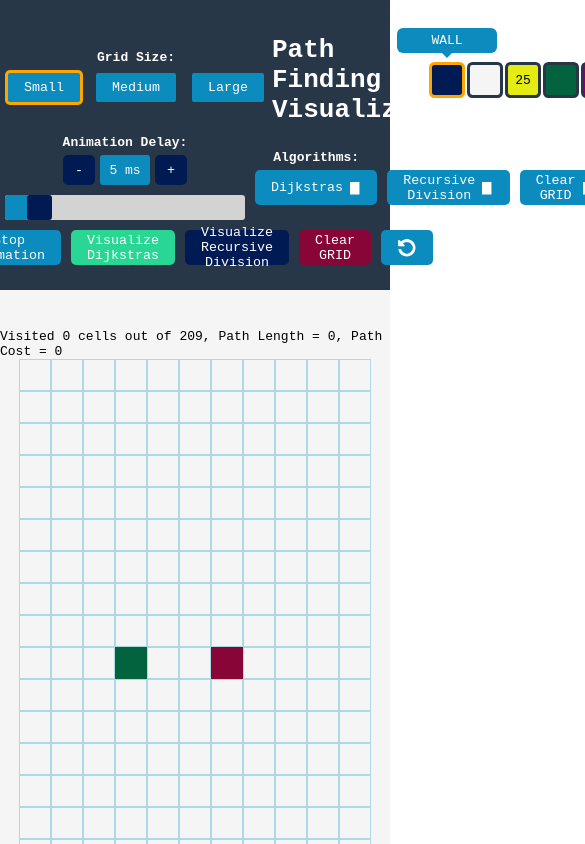
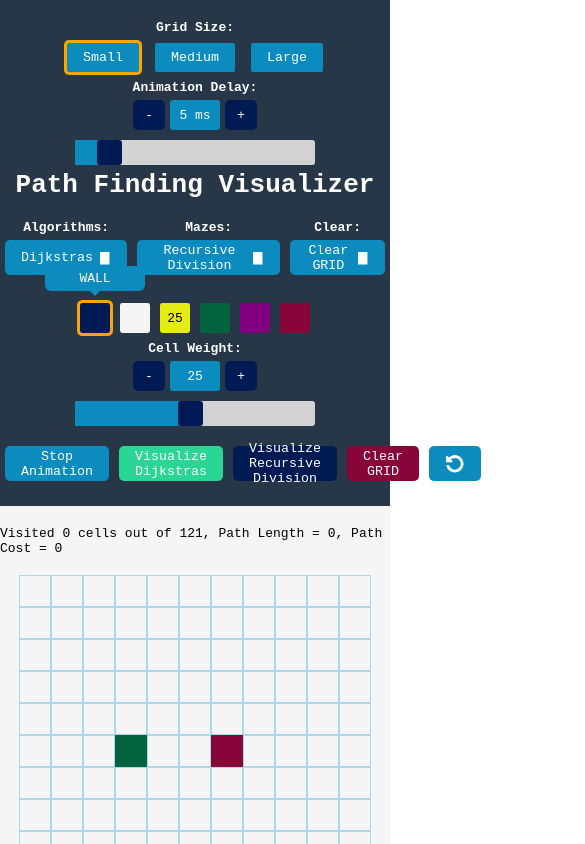
Before and after one commit to athulgeorge37/Path_Finding_Visualizer, a React (Create React App) app: page / in a window 390 px wide. Shown: the top 844 px of the page, 585 px wide, since content can reach past the window. Built offline with nearby package versions, Linux system fonts and the light colour scheme; grey boxes are pictures that could not be loaded.

Commit message:
prevents drawing after leaving grid, fixes css on larger screens, fixes dropdowns on firefox

```diff
--- a/src/App.css
+++ b/src/App.css
@@ -1,24 +1,50 @@
 /* nav bar start */
-nav {
+.nav_container {
     background-color: var(--BACKGROUND_color_DARK);
     display: flex;
-    flex-direction: column;
-    padding-top: 35px;
+    justify-content: center;
+    align-items: center;
 }
 
-    /* start of nav row 1 */
-    .nav_row_1 {
-        display: flex;
-        justify-content: space-around;
-        align-items: center;
-        margin-bottom: 10px;
+nav {
+    display: flex;
+    margin-top: 20px;
+    width: 100vw;
+    max-width: 1500px;
+    justify-content: space-evenly;
+}
+
+.nav_col {
+    display: flex;
+    flex-direction: column;
+    /* justify-content: space-between; */
+}
+
+
+.nav_col_1,
+.nav_col_3 {
+    /* width: 265px; */
+    flex: 1 1 0;
+}
+
+.nav_col_2 {
+    /* width: 550px; */
+    flex: 2 1 0;
+}
+
+@media (max-width: 1000px) {
+    nav {
+        flex-direction: column;
     }
+}
 
+    /* start of nav col 1 */
     .grid_sizes_div_with_heading {
         display: flex;
         flex-direction: column;
         align-items: center;
         color: white;
+        height: fit-content;
     }
 
     .grid_sizes_div {
@@ -29,9 +55,12 @@ nav {
         display: flex;
         align-items: center;
         justify-content: center;
-
         width: fit-content;
         border: 3px solid var(--BACKGROUND_color_DARK);
+    }
+
+    .grid_size button {
+        height: 30px;
     }
 
     .grid_size:hover {
@@ -42,16 +71,132 @@ nav {
         border: 3px solid var(--HIGHLIGHT_color);
     }
 
-    .nav_row_1 h1 {
+    .animation_slider_div {
+        display: flex;
+        flex-direction: column;
+        align-items: center;
+        color: white;
+    }
+
+    .animation_speed_div {
+        display: flex;
+        justify-content: center;
+    }
+    /* end of nav col 1 */
+
+    /* start of nav col 2 */
+    .nav_col_2 {
+        align-items: center;
+        justify-content: center;
+    }
+
+    .nav_col_2 h1 {
         color: white;
         font-size: xx-large;
     }
 
-    .cell_types {
-        /* margin-top: 50px; */
-        /* margin-bottom: 20px; */
+    .all_drop_downs {
+        display: flex;
+        margin-top: 20px;
+    }
+
+    .drop_down_div {
+        display: flex;
+        flex-direction: column;
+    }
+
+    .drop_down_div h4 {
+        color: white;
         display: flex;
         justify-content: center;
+        align-items: center;
+    }
+
+    .btn img {
+        margin-left: 5px;
+        height: 10px;
+        filter: brightness(0) invert(1);
+        /* changing drop down to white using filter */
+        transition: 100ms;
+    }
+
+    .btn_closed img {
+        transform: rotate(-90deg);
+    }
+
+    .btn_open img {
+        transform: rotate(0deg);
+    }
+
+    .drop_down {
+        display: flex;
+        flex-direction: column;
+
+        border-radius: 3px;
+        margin-top: 57px;
+        margin-left: 5px;
+        width: fit-content;
+
+        background-color: var(--BACKGROUND_color_DARK);
+    }
+
+    .drop_down_div .open {
+        visibility: visible;
+        position: absolute;
+    }
+
+    .drop_down_div .closed {
+        visibility: hidden;
+        display: none;
+    }
+
+    .drop_down_item {
+        display: flex;
+        justify-content: flex-start;
+
+        height: 20px;
+        padding: 5px 17px;
+        margin-bottom: 2px;
+        border-radius: 3px;
+
+        color: white;
+
+        background-color: var(--BACKGROUND_color_DARK);
+    }
+
+    .drop_down_item:last-child {
+        margin-bottom: 0px;
+    }
+
+    .drop_down_item:hover {
+        background-color: var(--PRIMARY_color);
+        color: white;
+
+        cursor: pointer;
+    }
+
+    .drop_down .active {
+        background-color: var(--PRIMARY_color);
+        color: white;
+    }
+    /* end of nav col 2 */
+
+    /* start of nav col 3 */
+
+    .cell_types_with_heading {
+        display: flex;
+        flex-direction: column;
+        align-items: center;
+    }
+
+    .cell_types_with_heading h4 {
+        visibility: hidden;
+    }
+
+    .cell_types {
+
+        display: flex;
+        justify-content: space-evenly;
 
         -webkit-user-select: none; /* Safari */
         -khtml-user-select: none; /* Konqueror HTML */
@@ -64,8 +209,8 @@ nav {
     .cell_type {
         position: relative;
         display: inline-block;
+        margin: 5px 2px;
 
-        margin: 1px;
         width: 30px;
         height: 30px;
         border: 3px solid var(--BACKGROUND_color_DARK);
@@ -151,27 +296,23 @@ nav {
     .END_cell_type {
         background-color: var(--END_color);
     }
-    /* end of nav row 1 */
 
-    /* start of nav row 2 */
-    .nav_row_2 {
-        display: flex;
-        justify-content: space-around;
-        align-items: center;
-    }
-
-    .animation_slider_div {
+    .cell_weight_slider_div {
         display: flex;
         flex-direction: column;
         align-items: center;
         color: white;
     }
 
-    .animation_speed_div {
+    .cell_weight_div {
         display: flex;
         justify-content: center;
     }
 
+    /* end of nav col 3 */
+
+
+    /* slider css */
     .incrementers {
         margin: 5px;
         height: 30px;
@@ -226,109 +367,6 @@ nav {
         cursor: pointer;
     }
 
-    .all_drop_downs {
-        display: flex;
-    }
-
-    .drop_down_div {
-        display: flex;
-        flex-direction: column;
-    }
-
-    .drop_down_div h4 {
-        color: white;
-
-        display: flex;
-        justify-content: center;
-        align-items: center;
-
-    }
-
-    .btn img {
-        margin-left: 5px;
-        height: 10px;
-        filter: brightness(0) invert(1);
-        /* changing drop down to white using filter */
-        transition: 100ms;
-    }
-
-    .btn_closed img {
-        transform: rotate(-90deg);
-    }
-
-    .btn_open img {
-        transform: rotate(0deg);
-    }
-
-
-    .drop_down {
-        display: flex;
-        flex-direction: column;
-
-        border-radius: 3px;
-        margin-top: 57px;
-        margin-left: 5px;
-        width: fit-content;
-
-        background-color: var(--BACKGROUND_color_DARK);
-    }
-
-    .drop_down_div .open {
-        visibility: visible;
-        position: absolute;
-    }
-
-    .drop_down_div .closed {
-        visibility: hidden;
-        display: none;
-    }
-
-    .drop_down_item {
-        display: flex;
-        justify-content: flex-start;
-
-        height: 20px;
-        padding: 5px 17px;
-        margin-bottom: 2px;
-        border-radius: 3px;
-
-        color: white;
-
-        background-color: var(--BACKGROUND_color_DARK);
-
-    }
-
-
-    .drop_down_item:last-child {
-        margin-bottom: 0px;
-    }
-
-    .drop_down_item:hover {
-        background-color: var(--PRIMARY_color);
-        color: white;
-
-        cursor: pointer;
-    }
-
-    .drop_down .active {
-        background-color: var(--PRIMARY_color);
-        color: white;
-    }
-
-
-    .cell_weight_slider_div {
-        display: flex;
-        flex-direction: column;
-        align-items: center;
-        color: white;
-    }
-
-    .cell_weight_div {
-        display: flex;
-        justify-content: center;
-    }
-    /* end nav row 2 */
-
 /* nav bar end */
 
 
--- a/src/App.js
+++ b/src/App.js
@@ -1,4 +1,3 @@
-
 import './App.css';
 import React, { useEffect, useState } from "react";
 import Grid from "./Grid";
@@ -95,8 +94,7 @@ function App() {
 
 		const close_drop_down = (e) => {
 
-			// might need to change e.path to e.composedPath due to path being deprecated (removed)
-			const clicked_className = e.path[0].className
+			const clicked_className = e.composedPath()[0].className
 
 			if (!clicked_className.includes("search_button")) {
 				set_algo_drop_down_open(false)
@@ -109,7 +107,6 @@ function App() {
 			if (!clicked_className.includes("clear_button")) {
 				set_clear_drop_down_open(false)
 			}
-
 
 
 		}
@@ -158,8 +155,13 @@ function App() {
 
   return (
 	<>
+
+		<div className="nav_container">
+
+
 			<nav id="nav_bar">
-			<div className="nav_row_1" id="nav_row_1">
+
+				<div className="nav_col_1 nav_col">
 					<div className='grid_sizes_div_with_heading'>
 						<h4>Grid Size:</h4>
 						<div className="grid_sizes_div">
@@ -176,8 +178,112 @@ function App() {
 						</div>
 					</div>
 
+					<div className="animation_slider_div">
+						<h4>Animation Delay:</h4>
+						<div className="animation_speed_div">
+							<button
+								onClick={() => increment_animation_speed(animation_speed - 1)}
+								className="incrementers"
+							>-</button>
+							<div className="incrementer_display">{animation_speed} ms</div>
+							<button
+								onClick={() => increment_animation_speed(animation_speed + 1)}
+								className="incrementers"
+							>+</button>
+						</div>
+
+						<div className="slider_properties">
+							<input
+								type="range"
+								min={0}
+								max={50}
+								value={animation_speed}
+								onChange={(e) => set_animation_speed(parseInt(e.target.value))}
+
+								className="slider"
+							/>
+						</div>
+					</div>
+				</div>
+
+				<div className="nav_col_2 nav_col">
 					<h1>Path Finding Visualizer</h1>
 
+					<div className="all_drop_downs">
+						<div className="search_drop_down drop_down_div">
+							<h4>Algorithms:</h4>
+							<button
+								className={"search_button btn btn_" + (algo_drop_down_open ? "open" : "closed")}
+								onClick={() => set_algo_drop_down_open(!algo_drop_down_open)}
+							>
+								{search_algorithms.current_algorithm}
+								<img src="./images/dropdown-arrow.png" alt="V" />
+							</button>
+
+							<div className={"drop_down " + (algo_drop_down_open ? "open" : "closed")}>
+								{search_algorithms.available_algorithms.map((algo, index) => {
+									return (
+										<div
+											key={index}
+											className={"drop_down_item " + (algo === search_algorithms.current_algorithm ? "active" : "")}
+											onClick={() => toggle_active_search_algo(index)}
+										>{algo}</div>
+									)
+								})}
+							</div>
+						</div>
+
+						<div className="maze_drop_down drop_down_div">
+							<h4>Mazes:</h4>
+							<button
+								className={"maze_button btn btn_" + (maze_drop_down_open ? "open" : "closed")}
+								onClick={() => set_maze_drop_down_open(!maze_drop_down_open)}
+							>
+								{maze_algorithms.current_maze}
+								<img src="./images/dropdown-arrow.png" alt="V" />
+							</button>
+
+							<div className={"drop_down " + (maze_drop_down_open ? "open" : "closed")}>
+								{maze_algorithms.available_mazes.map((maze, index) => {
+									return (
+										<div
+											key={index}
+											className={"drop_down_item " + (maze === maze_algorithms.current_maze ? "active" : "")}
+											onClick={() => toggle_active_maze_algo(index)}
+										>{maze}</div>
+									)
+								})}
+							</div>
+						</div>
+
+						<div className="clear_drop_down drop_down_div">
+							<h4>Clear:</h4>
+							<button
+								className={"clear_button btn btn_" + (clear_drop_down_open ? "open" : "closed")}
+								onClick={() => set_clear_drop_down_open(!clear_drop_down_open)}
+							>
+								{clear_options.current_clear_option}
+								<img src="./images/dropdown-arrow.png" alt="V" />
+							</button>
+
+							<div className={"drop_down " + (clear_drop_down_open ? "open" : "closed")}>
+								{clear_options.available_clear_options.map((clear, index) => {
+									return (
+										<div
+											key={index}
+											className={"drop_down_item " + (clear === clear_options.current_clear_option ? "active" : "")}
+											onClick={() => toggle_active_clear_option(index)}
+										>{clear}</div>
+									)
+								})}
+							</div>
+						</div>
+					</div>
+				</div>
+
+				<div className="nav_col_3 nav_col">
+					<div className="cell_types_with_heading">
+						<h4>Hello</h4>
 						<div className="cell_types">
 						{my_cell_type.cell_types.map((cell, index) => {
 
@@ -205,106 +311,6 @@ function App() {
 								><span className={"cell_info " + (cell === my_cell_type.active_cell ? "cell_info_active" : "")}>{cell}</span></div>
 							)
 						})}
-				</div>
-
-			</div>
-
-			<div className="nav_row_2" id="nav_row_2">
-				<div className="animation_slider_div">
-					<h4>Animation Delay:</h4>
-					<div className="animation_speed_div">
-						<button
-							onClick={() => increment_animation_speed(animation_speed - 1)}
-							className="incrementers"
-						>-</button>
-						<div className="incrementer_display">{animation_speed} ms</div>
-						<button
-							onClick={() => increment_animation_speed(animation_speed + 1)}
-							className="incrementers"
-						>+</button>
-					</div>
-
-					<div className="slider_properties">
-						<input
-							type="range"
-							min={0}
-							max={50}
-							value={animation_speed}
-							onChange={(e) => set_animation_speed(parseInt(e.target.value))}
-
-							className="slider"
-						/>
-					</div>
-				</div>
-
-				<div className="all_drop_downs">
-					<div className="search_drop_down drop_down_div">
-						<h4>Algorithms:</h4>
-						<button
-							className={"search_button btn btn_" + (algo_drop_down_open ? "open" : "closed")}
-							onClick={() => set_algo_drop_down_open(!algo_drop_down_open)}
-						>
-							{search_algorithms.current_algorithm}
-							<img src="./images/dropdown-arrow.png" alt="drop_down_arrow" />
-						</button>
-
-						<div className={"drop_down " + (algo_drop_down_open ? "open" : "closed")}>
-							{search_algorithms.available_algorithms.map((algo, index) => {
-								return (
-									<div
-										key={index}
-										className={"drop_down_item " + (algo === search_algorithms.current_algorithm ? "active" : "")}
-										onClick={() => toggle_active_search_algo(index)}
-									>{algo}</div>
-								)
-							})}
-						</div>
-					</div>
-
-					<div className="maze_drop_down drop_down_div">
-						<h4>Mazes:</h4>
-						<button
-							className={"maze_button btn btn_" + (maze_drop_down_open ? "open" : "closed")}
-							onClick={() => set_maze_drop_down_open(!maze_drop_down_open)}
-						>
-							{maze_algorithms.current_maze}
-							<img src="./images/dropdown-arrow.png" alt="drop_down_arror" />
-						</button>
-
-						<div className={"drop_down " + (maze_drop_down_open ? "open" : "closed")}>
-							{maze_algorithms.available_mazes.map((maze, index) => {
-								return (
-									<div
-										key={index}
-										className={"drop_down_item " + (maze === maze_algorithms.current_maze ? "active" : "")}
-										onClick={() => toggle_active_maze_algo(index)}
-									>{maze}</div>
-								)
-							})}
-						</div>
-					</div>
-
-					<div className="clear_drop_down drop_down_div">
-						<h4>Clear:</h4>
-						<button
-							className={"clear_button btn btn_" + (clear_drop_down_open ? "open" : "closed")}
-							onClick={() => set_clear_drop_down_open(!clear_drop_down_open)}
-						>
-							{clear_options.current_clear_option}
-							<img src="./images/dropdown-arrow.png" alt="drop_down_arror" />
-						</button>
-
-						<div className={"drop_down " + (clear_drop_down_open ? "open" : "closed")}>
-							{clear_options.available_clear_options.map((clear, index) => {
-								return (
-									<div
-										key={index}
-										className={"drop_down_item " + (clear === clear_options.current_clear_option ? "active" : "")}
-										onClick={() => toggle_active_clear_option(index)}
-									>{clear}</div>
-								)
-							})}
-						</div>
 					</div>
 					</div>
 
@@ -340,6 +346,7 @@ function App() {
 				</div>
 
 			</nav>
+		</div>
 
 
 			<Grid
--- a/src/Grid.css
+++ b/src/Grid.css
@@ -1,12 +1,37 @@
 /* start nav row 3 */
-.nav_row_3 {
+
+.grid_buttons_container {
+    background-color: var(--BACKGROUND_color_DARK);
     display: flex;
     justify-content: center;
     align-items: center;
+}
 
-    padding-bottom: 20px;
+
+.grid_buttons {
+    display: flex;
+    align-items: center;
+    justify-content: space-evenly;
+
+    width: 100vw;
+    max-width: 1500px;
+    padding: 10px 0 20px 0;
 
     background-color: var(--BACKGROUND_color_DARK);
+}
+
+
+.col_1_btns,
+.col_3_btns {
+    display: flex;
+    justify-content: center;
+    flex: 1 1 0;
+}
+
+.col_2_btns {
+    display: flex;
+    justify-content: center;
+    flex: 2 1 0;
 }
 
 .search_btn {
@@ -27,14 +52,23 @@
 }
 /* end of nav row 3 */
 
-.Grid {
+.Grid_container {
     display: flex;
     flex-direction: column;
     align-items: center;
+    justify-content: center;
 
-    padding: 3rem 0;
+    background-color: var(--BACKGROUND_color_LIGHT);
+}
 
-    background-color: var(--AIR_color);
+.Grid_container p {
+    margin: 1.5rem 0;
+}
+
+.Grid {
+    width: fit-content;
+    margin-bottom: 3rem;
+    background-color: var(--BACKGROUND_color_LIGHT);
 }
 
 .Grid_Row {
--- a/src/Grid.js
+++ b/src/Grid.js
@@ -64,9 +64,15 @@ let my_end_cell = {
 
 let middle_stop = null
 
-
 let animation_in_progress = false
 let all_timeouts = []
+
+// tracking user click and drag inputs, so they can be undone
+const user_draws = new Stack();
+let first_user_draws = true
+
+let mouse_on_grid = false
+let mouse_down = false
 
 // initialising the grid, also called when clearing the grid
 const initialise_empty_grid = () => {
@@ -108,16 +114,12 @@ const initialise_empty_grid = () => {
     return empty_grid
 }
 
-// tracking user click and drag inputs, so they can be undone
-const last_user_draws = new Stack();
-let first_last_draw_remove = true
-
 function Grid(props) {
 
 
     const [my_Grid, set_my_Grid] = useState(initialise_empty_grid)
     const [algorithm_stats, set_algorithm_stats] = useState({no_visited_cells: 0, path_length: 0, path_cost: 0})
-    const [mouse_down, set_mouse_down] = useState(false)
+    // const [mouse_down, set_mouse_down] = useState(false)
     const my_grid_ref = useRef([])
 
     useEffect(() => {
@@ -129,11 +131,10 @@ function Grid(props) {
             stop_animation()
         }
 
-		const nav_bar_height = document.getElementById("nav_row_1").clientHeight +
-							   document.getElementById("nav_row_2").clientHeight +
-							   document.getElementById("nav_row_3").clientHeight
+		const nav_bar_height = document.getElementById("nav_bar").clientHeight +
+							   document.getElementById("grid_buttons").clientHeight
 
-        const grid_width_px = document.getElementById("nav_bar").clientWidth
+        const grid_width_px = document.getElementById("grid_buttons").clientWidth
         const grid_height_px = window.innerHeight - nav_bar_height
 
         if (props.current_grid_size === "Small") {
@@ -226,8 +227,8 @@ function Grid(props) {
 
         set_my_Grid(initialise_empty_grid)
 
-        last_user_draws.items = []
-        last_user_draws.push(JSON.parse(JSON.stringify(my_Grid)))
+        user_draws.makeEmpty()
+        user_draws.push(JSON.parse(JSON.stringify(my_Grid)))
     }
 
     const clear_grid = () => {
@@ -255,8 +256,8 @@ function Grid(props) {
 
         set_algorithm_stats({no_visited_cells: 0, path_length: 0, path_cost: 0})
 
-        last_user_draws.items = []
-        last_user_draws.push(JSON.parse(JSON.stringify(my_Grid)))
+        user_draws.makeEmpty()
+        user_draws.push(JSON.parse(JSON.stringify(my_Grid)))
     }
 
     const clear_visited_and_path_cells = () => {
@@ -441,7 +442,7 @@ function Grid(props) {
             return
         }
 
-        last_user_draws.push(JSON.parse(JSON.stringify(my_Grid)))
+        user_draws.push(JSON.parse(JSON.stringify(my_Grid)))
         update_cell_type(my_key, x, y)
     }
 
@@ -454,9 +455,11 @@ function Grid(props) {
 
         try {
             update_cell_type(my_key, x, y)
-            set_mouse_down(true)
+            // set_mouse_down(true)
+            mouse_down = true
         } catch (TypeError) {
-            set_mouse_down(false)
+            // set_mouse_down(false)
+            mouse_down = false
         }
 
     }
@@ -468,7 +471,7 @@ function Grid(props) {
             return
         }
 
-        if (mouse_down) {
+        if (mouse_down && mouse_on_grid) {
             update_cell_type(my_key, x, y)
         }
     }
@@ -481,8 +484,9 @@ function Grid(props) {
         }
 
         // pushing a deep copy of my_grid to the user draw stack
-        last_user_draws.push(JSON.parse(JSON.stringify(my_Grid)))
-        set_mouse_down(false)
+        user_draws.push(JSON.parse(JSON.stringify(my_Grid)))
+        // set_mouse_down(false)
+        mouse_down = false
     }
 
     // starting search, maze, clear algorithms
@@ -641,7 +645,7 @@ function Grid(props) {
             animation_in_progress = false
         }, time_finished)
 
-        last_user_draws.push(JSON.parse(JSON.stringify(my_Grid)))
+        user_draws.push(JSON.parse(JSON.stringify(my_Grid)))
 
     }
 
@@ -665,7 +669,7 @@ function Grid(props) {
             reset_grid()
         }
 
-        first_last_draw_remove = true
+        first_user_draws = true
 
     }
 
@@ -677,15 +681,15 @@ function Grid(props) {
 
         clear_visited_and_path_cells()
 
-        let last_grid_state =  last_user_draws.pop()
+        let last_grid_state =  user_draws.pop()
         while (last_grid_state === my_Grid) {
-            last_grid_state = last_user_draws.pop()
+            last_grid_state = user_draws.pop()
         }
 
 
-        if (first_last_draw_remove) {
-            last_grid_state = last_user_draws.pop()
-            first_last_draw_remove = false
+        if (first_user_draws) {
+            last_grid_state = user_draws.pop()
+            first_user_draws = false
         }
 
 
@@ -754,20 +758,49 @@ function Grid(props) {
     return (
         <>
 
-            <div className="nav_row_3" id="nav_row_3">
+            <div className="grid_buttons_container" id="grid_buttons">
 
+                <div className="grid_buttons">
+
+                    <div className="col_1_btns">
                         <button onClick={stop_animation}>Stop Animation</button>
+                    </div>
+
+                    <div className="col_2_btns">
                         <button onClick={Start_Search_Algorithm} className="search_btn">Visualize {props.current_algorithm}</button>
                         <button onClick={Start_Maze_Algorithm} className="maze_btn">Visualize {props.current_maze}</button>
                         <button onClick={Start_Clear_Grid_Option} className="clear_btn">{props.current_clear_option}</button>
+                    </div>
+
+                    <div className="col_3_btns">
                         <button onClick={undo_last_draw} className="undo_btn"><img src="./images/undo-icon2.png" alt="undo_btn" /></button>
+                    </div>
+
 
                 </div>
 
-            <div className="Grid" id="Grid">
+            </div>
+
+
+            <div className="Grid_container">
 
                 <p>Visited {algorithm_stats.no_visited_cells} cells out of {GRID_HEIGHT * GRID_WIDTH}, Path Length = {algorithm_stats.path_length}, Path Cost = {algorithm_stats.path_cost}</p>
 
+                <div
+                    className="Grid"
+                    id="Grid"
+                    onMouseEnter={() => {
+                        mouse_on_grid = true
+                    }}
+                    onMouseLeave={() => {
+                        mouse_on_grid = false
+                        mouse_down = false
+
+                        // pushing a deep copy of my_grid to the user draw stack
+                        user_draws.push(JSON.parse(JSON.stringify(my_Grid)))
+                    }}
+
+                >
                     {my_Grid.map((row, row_ID) => {
                         my_grid_ref.current[row_ID] = []
                         return (
@@ -822,6 +855,7 @@ function Grid(props) {
                         );
                     })}
                 </div>
+            </div>
 
 
         </>
```
Lines whose indentation alone changed are shown as unchanged.
